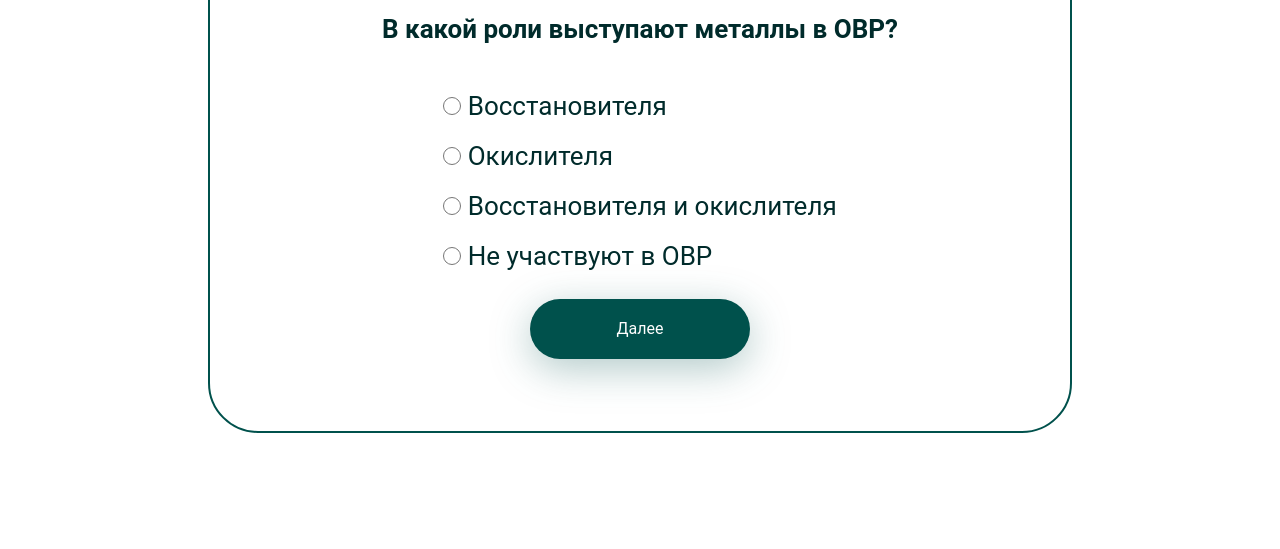
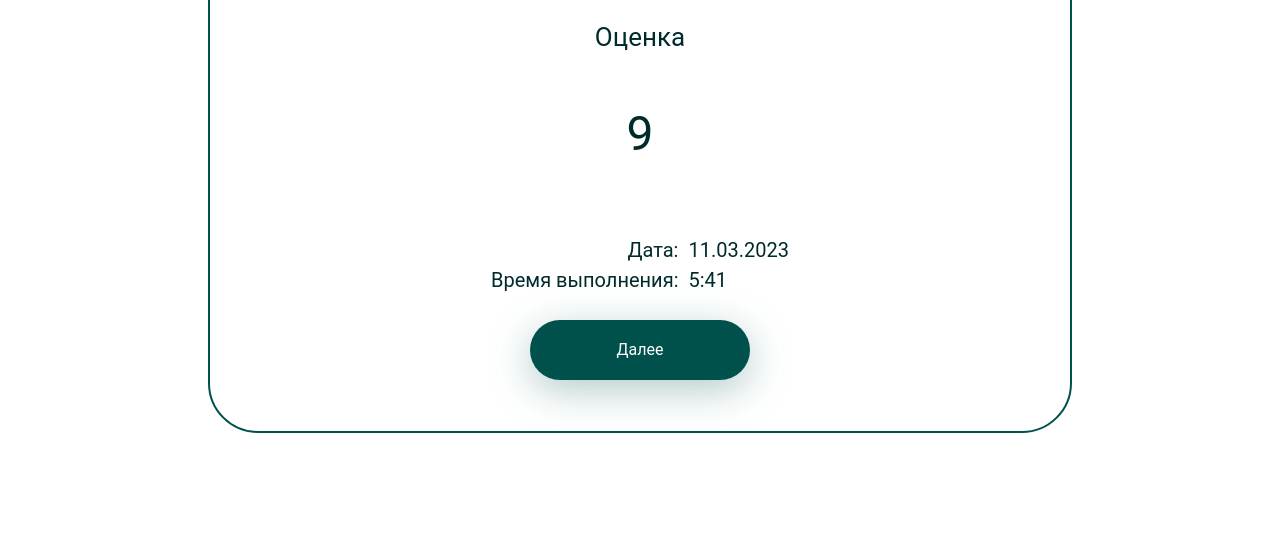
Before and after one commit to AnnaGlushenok/schoolWeb, a website: page pages/test/test.html in a window 1280 px wide. Shown: the part 251-800 px from the top of the page. Drawn offline with Linux system fonts and the light colour scheme.

Commit message:
test_teacher

```diff
--- a/pages/test/test.html
+++ b/pages/test/test.html
@@ -21,44 +21,44 @@
 </nav>
 <main class="main">
     <div class="main__block block">
-        <div class="block__card card">
-            <p class="card__question_number">3/15</p>
-            <p class="card__question_caption">В какой роли выступают металлы в ОВР?</p>
-            <div class="card__questions questions">
-                <div class="card__question question">
-                    <input type="radio" name="answer" class="question__checkbox" id="question1">
-                    <label for="question1">Восстановителя</label>
+<!--        <div class="block__card card">-->
+<!--            <p class="card__question_number">3/15</p>-->
+<!--            <p class="card__question_caption">В какой роли выступают металлы в ОВР?</p>-->
+<!--            <div class="card__questions questions">-->
+<!--                <div class="card__question question">-->
+<!--                    <input type="radio" name="answer" class="question__checkbox" id="question1">-->
+<!--                    <label for="question1">Восстановителя</label>-->
+<!--                </div>-->
+<!--                <div class="card__question">-->
+<!--                    <input type="radio" name="answer" class="question__checkbox" id="question2">-->
+<!--                    <label for="question2">Окислителя</label>-->
+<!--                </div>-->
+<!--                <div class="card__question">-->
+<!--                    <input type="radio" name="answer" class="question__checkbox" id="question3">-->
+<!--                    <label for="question3">Восстановителя и окислителя</label>-->
+<!--                </div>-->
+<!--                <div class="card__question">-->
+<!--                    <input type="radio" name="answer" class="question__checkbox" id="question4">-->
+<!--                    <label for="question4">Не участвуют в ОВР</label>-->
+<!--                </div>-->
+<!--            </div>-->
+<!--            <button type="submit" class="card__button" onclick="check()">Далее</button>-->
+<!--        </div>-->
+                <div class="block__card card">
+                    <p class="card__title">Тест</p>
+                    <p class="card__question_caption">Окислительно-Восстановительные реакции</p>
+                    <p class="card__title">Оценка</p>
+                    <p class="card__mark">9</p>
+                    <div class="card__datetime datetime">
+                        <div class="datetime__left_block">
+                            <p class="datetime__text">Дата:<br>Время выполнения: </p>
+                        </div>
+                        <div class="datetime__right_block">
+                            <p class="datetime__text">11.03.2023<br>5:41</p>
+                        </div>
+                    </div>
+                    <button class="card__button">Далее</button>
                 </div>
-                <div class="card__question">
-                    <input type="radio" name="answer" class="question__checkbox" id="question2">
-                    <label for="question2">Окислителя</label>
-                </div>
-                <div class="card__question">
-                    <input type="radio" name="answer" class="question__checkbox" id="question3">
-                    <label for="question3">Восстановителя и окислителя</label>
-                </div>
-                <div class="card__question">
-                    <input type="radio" name="answer" class="question__checkbox" id="question4">
-                    <label for="question4">Не участвуют в ОВР</label>
-                </div>
-            </div>
-            <button type="submit" class="card__button" onclick="check()">Далее</button>
-        </div>
-        <!--        <div class="block__card card">-->
-        <!--            <p class="card__title">Тест</p>-->
-        <!--            <p class="card__question_caption">Окислительно-Восстановительные реакции</p>-->
-        <!--            <p class="card__title">Оценка</p>-->
-        <!--            <p class="card__mark">9</p>-->
-        <!--            <div class="card__datetime datetime">-->
-        <!--                <div class="datetime__left_block">-->
-        <!--                    <p class="datetime__text">Дата:<br>Время выполнения: </p>-->
-        <!--                </div>-->
-        <!--                <div class="datetime__right_block">-->
-        <!--                    <p class="datetime__text">11.03.2023<br>5:41</p>-->
-        <!--                </div>-->
-        <!--            </div>-->
-        <!--            <button class="card__button">Далее</button>-->
-        <!--        </div>-->
     </div>
 </main>
 </body>
```
Also changed, not shown: pages/main/index.html (+9 -9 lines), 1 other file.
